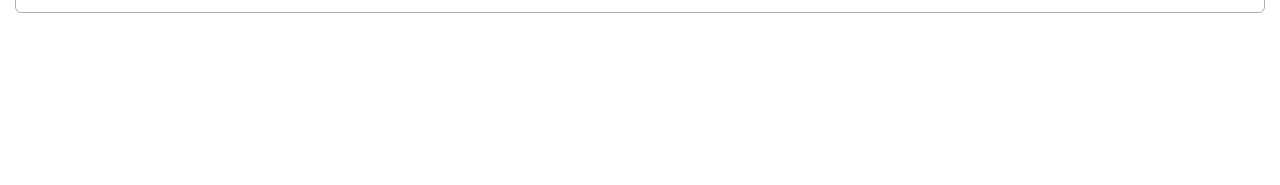
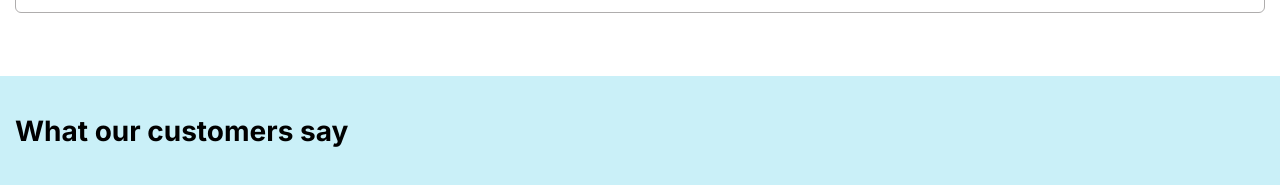
Before and after one commit to Greg-js1007/Chirp, a plain HTML site: page index.html in a window 1280 px wide. Shown: the part 1152-1337 px from the top of the page. Before the commit the page ends 1228 px from the top, so only its background shows below. Drawn offline with Linux system fonts and the light colour scheme.

Commit message:
subtitle article

```diff
--- a/index.html
+++ b/index.html
@@ -61,7 +61,8 @@
                 </div>
             </div>
         </section>
-    </header><main>
+    </header>
+    <main>
         <div class="subtitle-container-main">
             <h2>Features that help you Tweet smarter.</h2>
         </div>
@@ -96,5 +97,13 @@
             </div>
         </section>
     </main>
+    <article class="customers-say-container">
+        <div class="customers-say-subtitle">
+            <h2>What our customers say</h2>
+        </div>
+        <section>
+
+        </section>
+    </article>
 </body>
 </html>
--- a/input.scss
+++ b/input.scss
@@ -175,8 +175,7 @@ main{
     }
     .features-tweet-container{
         padding: 0.938rem;
-        display: flex;
-        flex-direction: column;
+        @include flex(column,normal,normal);
         gap: 1.25rem;
 
         .cards-features{
@@ -213,5 +212,18 @@ main{
 
     }
 
+}
+.customers-say-container{
+    width: 100%;
+    height: auto;
+    padding: 0.938rem;
+    min-width: 20rem;
+    background-color: #caf0f8;
 
+    .customers-say-subtitle{
+        h2{
+            font-size: 1.75rem;
+            font-weight: 700;
+        }
+    }
 }
```
Also changed, not shown: output.css, 1 other file.
